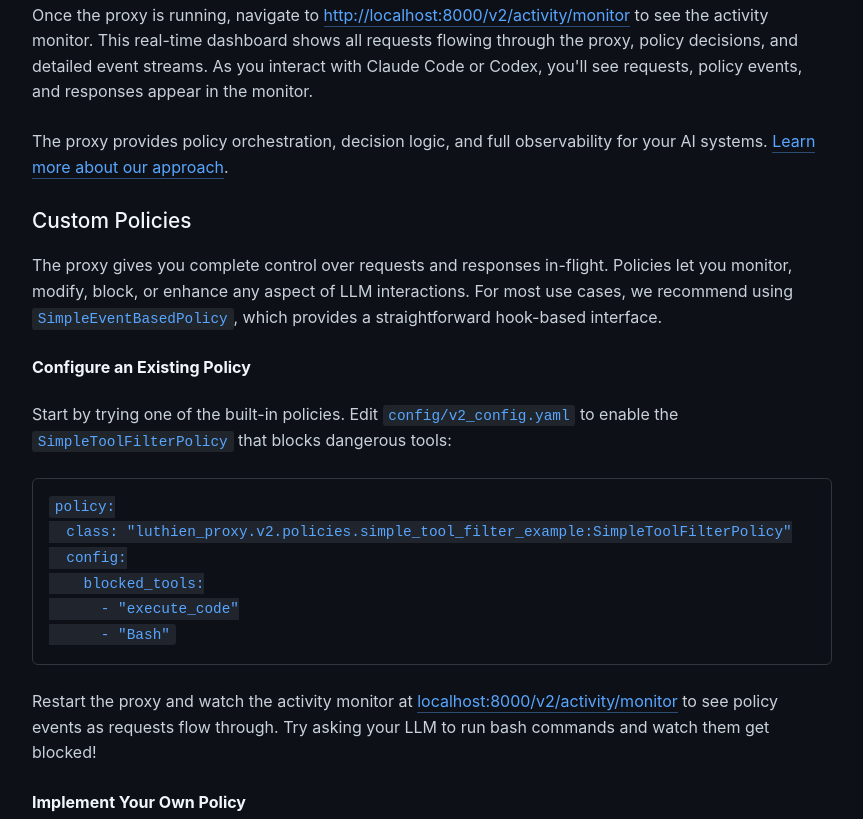
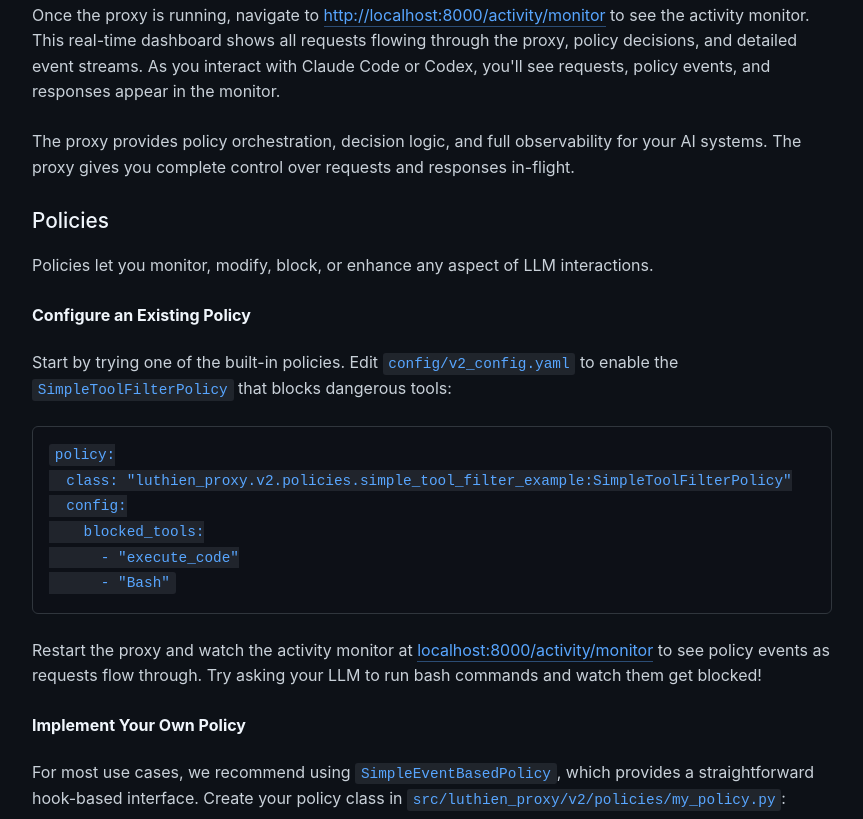
Before and after one commit to LuthienResearch/luthien_site, an Eleventy site: page src/index.njk in a window 1280 px wide. Shown: the part 1155-1974 px from the top of the page, without its empty margins (208-1071 px from the left). Built offline with nearby package versions, Linux system fonts and the light colour scheme; Eleventy itself is replaced by a stand-in of ours; files that its build step writes are made by us from their sources.

Commit message:
fix: update v2 references and improve wording clarity
- Change test_v2_gateway.sh → test_gateway.sh
- Update activity monitor URLs: v2/activity/monitor → activity/monitor
- Remove incomplete 'Learn more about our approach' link
- Add 'complete control' sentence to intro paragraph
- Rename 'Custom Policies' → 'Policies' for clarity
- Move SimpleEventBasedPolicy recommendation to implementation section

Fixes #1

```diff
--- a/src/index.njk
+++ b/src/index.njk
@@ -75,7 +75,7 @@ cp .env.example .env
 ./scripts/quick_start.sh
 
 # Test it works
-./scripts/test_v2_gateway.sh
+./scripts/test_gateway.sh
 
 # Launch Claude Code or Codex with the proxy
 ./scripts/launch_claude_code.sh
@@ -85,7 +85,7 @@ cp .env.example .env
 
     <h3>Verify Everything is Working</h3>
     <p>
-        Once the proxy is running, navigate to <a href="http://localhost:8000/v2/activity/monitor" target="_blank" class="inline-link">http://localhost:8000/v2/activity/monitor</a>
+        Once the proxy is running, navigate to <a href="http://localhost:8000/activity/monitor" target="_blank" class="inline-link">http://localhost:8000/activity/monitor</a>
         to see the activity monitor. This real-time dashboard shows all requests flowing through the proxy,
         policy decisions, and detailed event streams. As you interact with Claude Code or Codex, you'll see
         requests, policy events, and responses appear in the monitor.
@@ -93,14 +93,12 @@ cp .env.example .env
 
     <p>
         The proxy provides policy orchestration, decision logic, and full observability for your AI systems.
-        <a href="{{ '/about/' | url }}" class="inline-link">Learn more about our approach</a>.
+        The proxy gives you complete control over requests and responses in-flight.
     </p>
 
-    <h3>Custom Policies</h3>
+    <h3>Policies</h3>
     <p>
-        The proxy gives you complete control over requests and responses in-flight. Policies let you monitor,
-        modify, block, or enhance any aspect of LLM interactions. For most use cases, we recommend using
-        <code>SimpleEventBasedPolicy</code>, which provides a straightforward hook-based interface.
+        Policies let you monitor, modify, block, or enhance any aspect of LLM interactions.
     </p>
 
     <h4>Configure an Existing Policy</h4>
@@ -118,12 +116,13 @@ cp .env.example .env
     </div>
     <p>
         Restart the proxy and watch the activity monitor at
-        <a href="http://localhost:8000/v2/activity/monitor" target="_blank" class="inline-link">localhost:8000/v2/activity/monitor</a>
+        <a href="http://localhost:8000/activity/monitor" target="_blank" class="inline-link">localhost:8000/activity/monitor</a>
         to see policy events as requests flow through. Try asking your LLM to run bash commands and watch them get blocked!
     </p>
 
     <h4>Implement Your Own Policy</h4>
     <p>
+        For most use cases, we recommend using <code>SimpleEventBasedPolicy</code>, which provides a straightforward hook-based interface.
         Create your policy class in <code>src/luthien_proxy/v2/policies/my_policy.py</code>:
     </p>
     <div class="quickstart">
```
